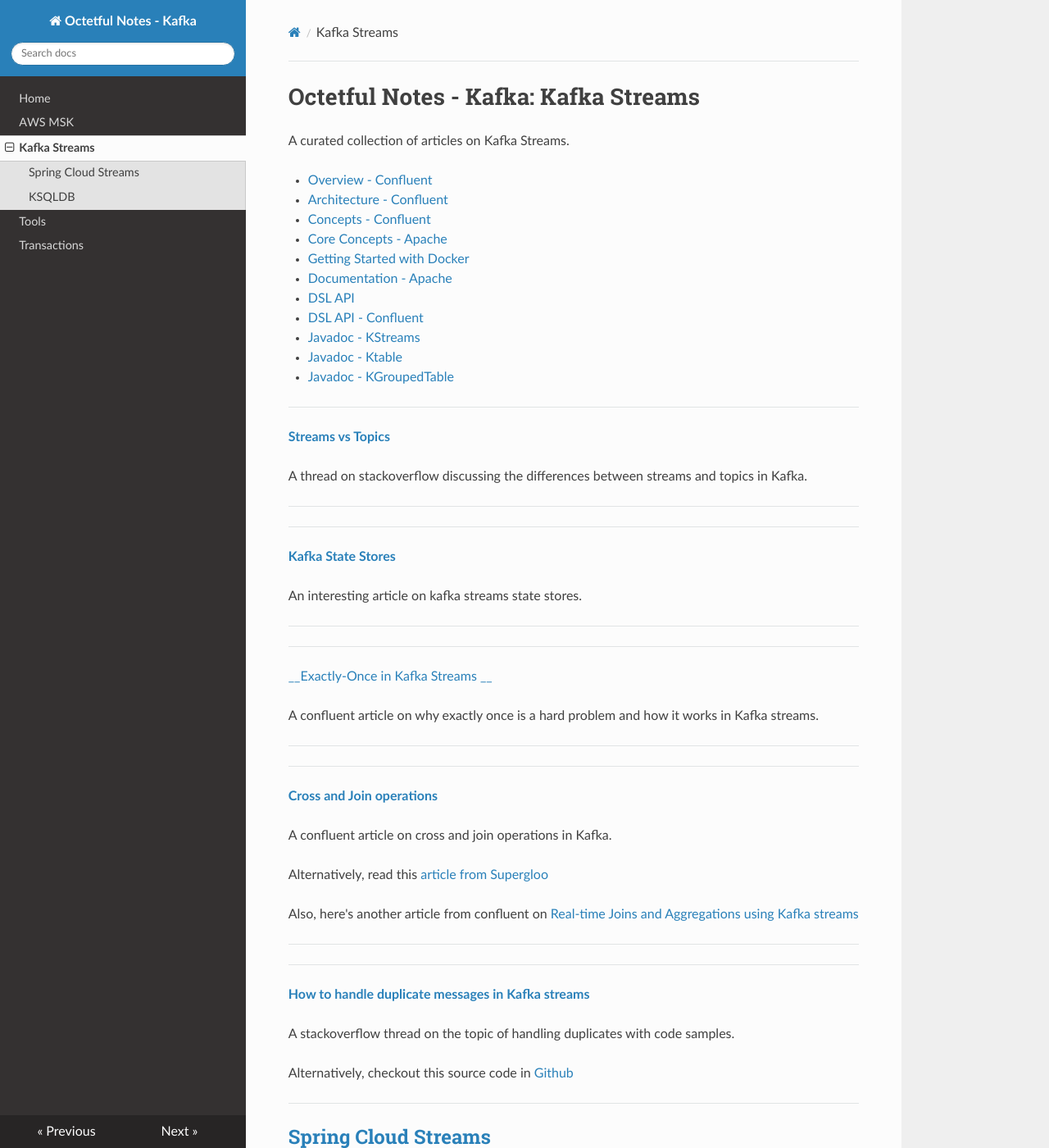
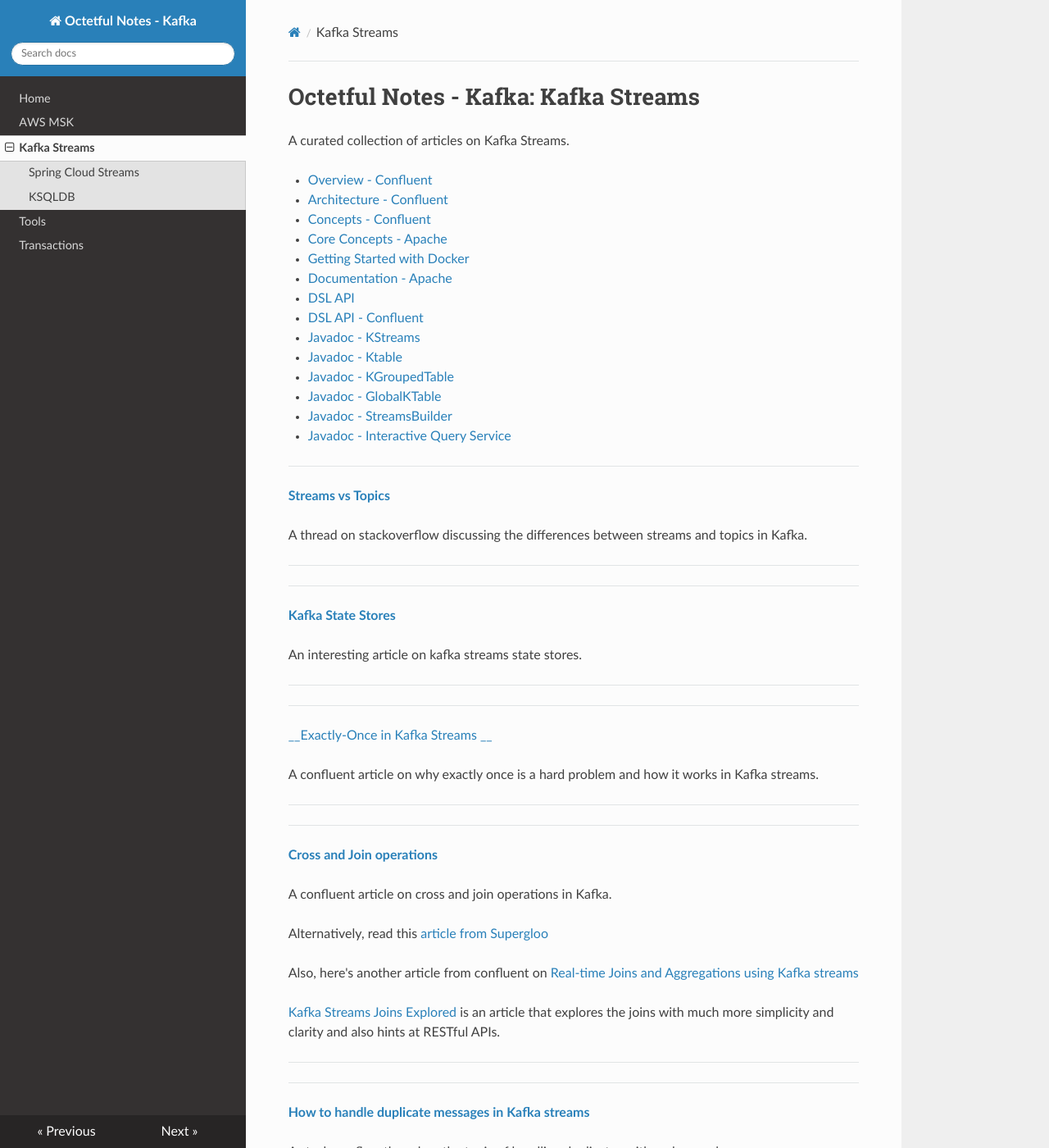
Before and after one commit to octetful-notes/on-kafka, an MkDocs documentation site: the page built from docs/streams/index.md, in a window 1280 px wide and 1400 px high. Shown: the whole window at 82% size. Built offline with MkDocs 1.6.1, drawn with Linux system fonts in a browser that asks for light colours; nearby versions of some CDN libraries.

Commit message:
Add Javadocs and reference to Interactive Quries.

```diff
--- a/docs/streams/index.md
+++ b/docs/streams/index.md
@@ -13,6 +13,9 @@
 * [Javadoc - KStreams](https://kafka.apache.org/23/javadoc/org/apache/kafka/streams/kstream/KStream.html)
 * [Javadoc - Ktable](https://kafka.apache.org/10/javadoc/org/apache/kafka/streams/kstream/KTable.html)
 * [Javadoc - KGroupedTable](https://kafka.apache.org/10/javadoc/org/apache/kafka/streams/kstream/KGroupedTable.html)
+* [Javadoc - GlobalKTable](https://kafka.apache.org/23/javadoc/org/apache/kafka/streams/kstream/GlobalKTable.html)
+* [Javadoc - StreamsBuilder](https://kafka.apache.org/23/javadoc/org/apache/kafka/streams/StreamsBuilder.html)
+* [Javadoc - Interactive Query Service](https://micronaut-projects.github.io/micronaut-kafka/1.2.x/api/io/micronaut/configuration/kafka/streams/InteractiveQueryService.html)
 
 ---
 
@@ -49,6 +52,8 @@
 
 Also, here's another article from confluent on [Real-time Joins and Aggregations using Kafka streams](https://www.confluent.io/blog/distributed-real-time-joins-and-aggregations-on-user-activity-events-using-kafka-streams/)
 
+[Kafka Streams Joins Explored](https://mydeveloperplanet.com/2019/10/30/kafka-streams-joins-explored/) is an article that explores the joins with much more simplicity and clarity and also hints at RESTful APIs.
+
 ---
 
 ---
```
Also changed, not shown: docs/streams/springcloud.md (+11 -0 lines).
